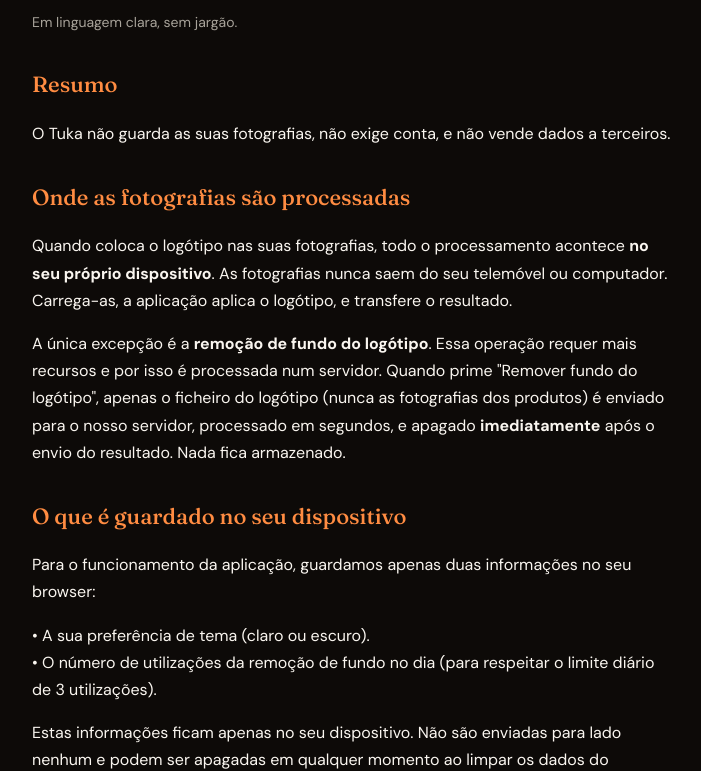
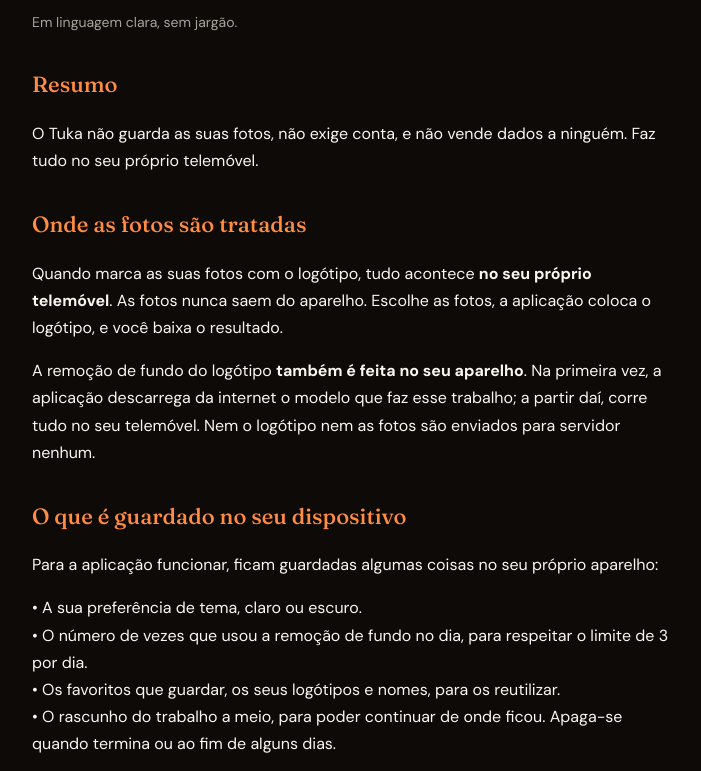
Before and after one commit to fiadumontt-web/Tuka, a website: page src/pages/privacidade.html in a window 1280 px wide. Shown: the part 162-933 px from the top of the page, without its empty margins (288-989 px from the left). Drawn offline with Linux system fonts and the light colour scheme.

Commit message:
Add files via upload

```diff
--- a/src/pages/privacidade.html
+++ b/src/pages/privacidade.html
@@ -64,18 +64,20 @@
   <p class="subtitle">Em linguagem clara, sem jargão.</p>
 
   <h2>Resumo</h2>
-  <p>O Tuka não guarda as suas fotografias, não exige conta, e não vende dados a terceiros.</p>
+  <p>O Tuka não guarda as suas fotos, não exige conta, e não vende dados a ninguém. Faz tudo no seu próprio telemóvel.</p>
 
-  <h2>Onde as fotografias são processadas</h2>
-  <p>Quando coloca o logótipo nas suas fotografias, todo o processamento acontece <strong>no seu próprio dispositivo</strong>. As fotografias nunca saem do seu telemóvel ou computador. Carrega-as, a aplicação aplica o logótipo, e transfere o resultado.</p>
+  <h2>Onde as fotos são tratadas</h2>
+  <p>Quando marca as suas fotos com o logótipo, tudo acontece <strong>no seu próprio telemóvel</strong>. As fotos nunca saem do aparelho. Escolhe as fotos, a aplicação coloca o logótipo, e você baixa o resultado.</p>
 
-  <p>A única excepção é a <strong>remoção de fundo do logótipo</strong>. Essa operação requer mais recursos e por isso é processada num servidor. Quando prime "Remover fundo do logótipo", apenas o ficheiro do logótipo (nunca as fotografias dos produtos) é enviado para o nosso servidor, processado em segundos, e apagado <strong>imediatamente</strong> após o envio do resultado. Nada fica armazenado.</p>
+  <p>A remoção de fundo do logótipo <strong>também é feita no seu aparelho</strong>. Na primeira vez, a aplicação descarrega da internet o modelo que faz esse trabalho; a partir daí, corre tudo no seu telemóvel. Nem o logótipo nem as fotos são enviados para servidor nenhum.</p>
 
   <h2>O que é guardado no seu dispositivo</h2>
-  <p>Para o funcionamento da aplicação, guardamos apenas duas informações no seu browser:</p>
-  <p>• A sua preferência de tema (claro ou escuro).<br>
-  • O número de utilizações da remoção de fundo no dia (para respeitar o limite diário de 3 utilizações).</p>
-  <p>Estas informações ficam apenas no seu dispositivo. Não são enviadas para lado nenhum e podem ser apagadas em qualquer momento ao limpar os dados do browser.</p>
+  <p>Para a aplicação funcionar, ficam guardadas algumas coisas no seu próprio aparelho:</p>
+  <p>• A sua preferência de tema, claro ou escuro.<br>
+  • O número de vezes que usou a remoção de fundo no dia, para respeitar o limite de 3 por dia.<br>
+  • Os favoritos que guardar, os seus logótipos e nomes, para os reutilizar.<br>
+  • O rascunho do trabalho a meio, para poder continuar de onde ficou. Apaga-se quando termina ou ao fim de alguns dias.</p>
+  <p>Tudo isto fica só no seu aparelho. Nada é enviado para lado nenhum, e pode apagar quando quiser ao limpar os dados da aplicação.</p>
 
   <h2>Conta e início de sessão</h2>
   <p>O Tuka não exige conta. Não pedimos email, número de telemóvel, ou qualquer outro dado pessoal. Basta abrir e utilizar.</p>
@@ -92,6 +94,6 @@
   <h2>Contacto</h2>
   <p>Para questões relacionadas com privacidade, escreva para: <strong>contato@fiadumont.com</strong></p>
 
-  <div class="updated">Última actualização: Maio de 2026</div>
+  <div class="updated">Última actualização: Setembro de 2026</div>
 </body>
 </html>
```
